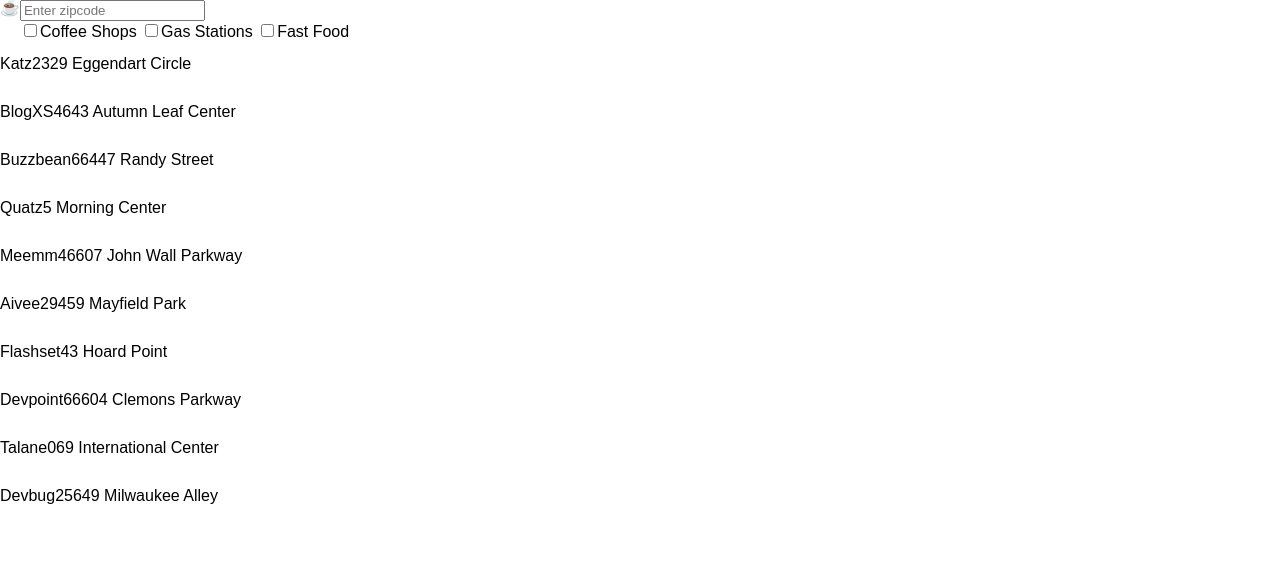
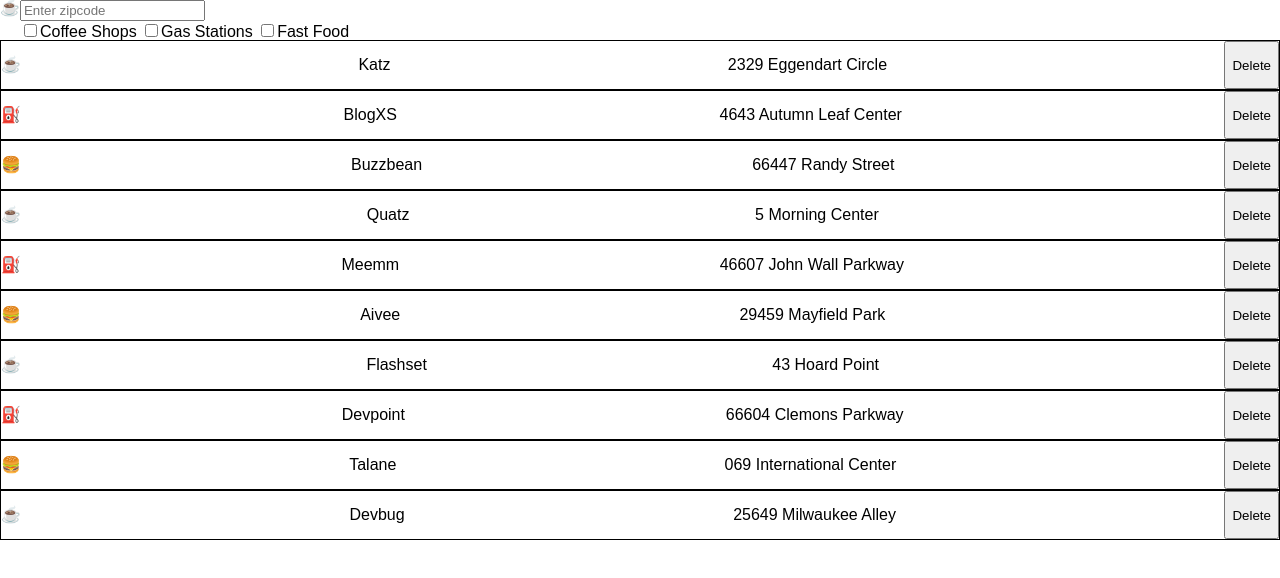
Before and after one commit to jumarin22/CercaCup, a React (Create React App) app in the folder ClientApp/: page /Results in a window 1280 px wide. Shown: the top 578 px of the page. Built offline with nearby package versions, Linux system fonts and the light colour scheme.

Commit message:
Added content to Results

```diff
--- a/ClientApp/src/articles.json
+++ b/ClientApp/src/articles.json
@@ -2,51 +2,61 @@
   {
     "id": 1,
     "name": "Katz",
-    "address": "2329 Eggendart Circle"
+    "address": "2329 Eggendart Circle",
+    "type": "Cafe"
   },
   {
     "id": 2,
     "name": "BlogXS",
-    "address": "4643 Autumn Leaf Center"
+    "address": "4643 Autumn Leaf Center",
+    "type": "Gas"
   },
   {
     "id": 3,
     "name": "Buzzbean",
-    "address": "66447 Randy Street"
+    "address": "66447 Randy Street",
+    "type": "Fast"
   },
   {
     "id": 4,
     "name": "Quatz",
-    "address": "5 Morning Center"
+    "address": "5 Morning Center",
+    "type": "Cafe"
   },
   {
     "id": 5,
     "name": "Meemm",
-    "address": "46607 John Wall Parkway"
+    "address": "46607 John Wall Parkway",
+    "type": "Gas"
   },
   {
     "id": 6,
     "name": "Aivee",
-    "address": "29459 Mayfield Park"
+    "address": "29459 Mayfield Park",
+    "type": "Fast"
   },
   {
     "id": 7,
     "name": "Flashset",
-    "address": "43 Hoard Point"
+    "address": "43 Hoard Point",
+    "type": "Cafe"
   },
   {
     "id": 8,
     "name": "Devpoint",
-    "address": "66604 Clemons Parkway"
+    "address": "66604 Clemons Parkway",
+    "type": "Gas"
   },
   {
     "id": 9,
     "name": "Talane",
-    "address": "069 International Center"
+    "address": "069 International Center",
+    "type": "Fast"
   },
   {
     "id": 10,
     "name": "Devbug",
-    "address": "25649 Milwaukee Alley"
+    "address": "25649 Milwaukee Alley",
+    "type": "Cafe"
   }
 ]
--- a/ClientApp/src/components/Results.jsx
+++ b/ClientApp/src/components/Results.jsx
@@ -3,6 +3,22 @@ import { useState, useEffect } from 'react'
 import articles from '../articles'
 
 export function Results() {
+  function setEmoji(type) {
+    switch (type) {
+      case 'Cafe':
+        return '☕'
+
+      case 'Gas':
+        return '⛽'
+
+      case 'Fast':
+        return '🍔'
+
+      default:
+        return '❓'
+    }
+  }
+
   return (
     <>
       <div className="top">
@@ -10,8 +26,10 @@ export function Results() {
       </div>
       {articles.map((article) => (
         <article key={article.id}>
+          <p>{setEmoji(article.type)}</p>
           <p>{article.name}</p>
           <p>{article.address}</p>
+          <button>Delete</button>
         </article>
       ))}
     </>
--- a/ClientApp/src/custom.scss
+++ b/ClientApp/src/custom.scss
@@ -21,6 +21,8 @@ h1 {
 
 article {
   display: flex;
+  justify-content: space-between;
+  border: thin black solid;
 }
 
 .top {
```
